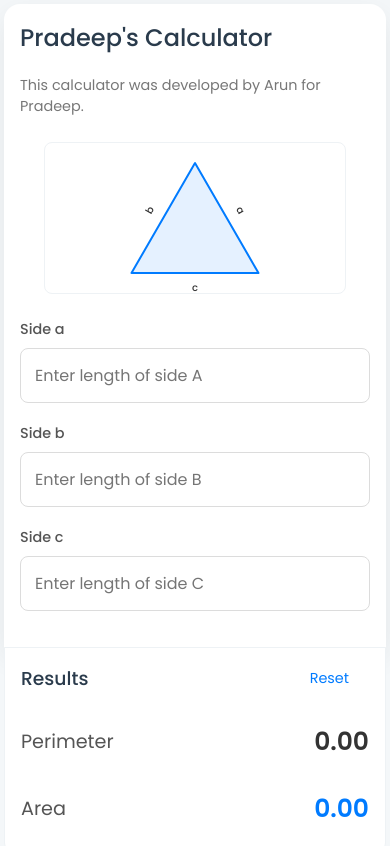
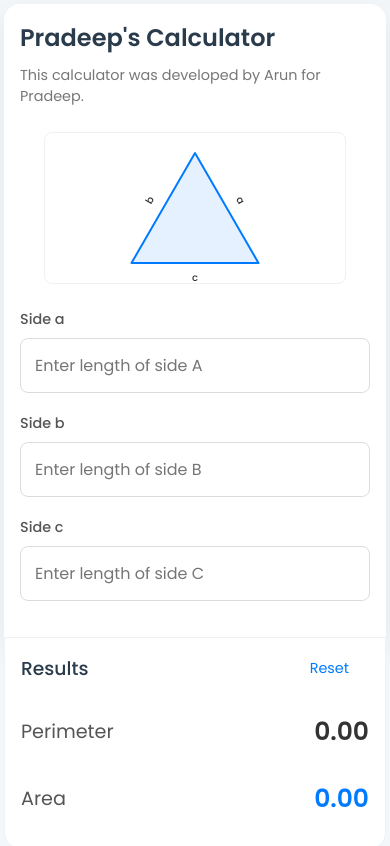
Before and after one commit to i-ap5/HeronsCalculator, a plain HTML site: page index.html in a window 390 px wide. Shown: the top 846 px of the page. Drawn offline with Linux system fonts and the light colour scheme.

Commit message:
UI fixes2

```diff
--- a/style.css
+++ b/style.css
@@ -140,6 +140,8 @@ h4 { font-weight: 500; color: #2a3b4c; margin-top: 0; margin-bottom: 5px; }
         text-align: center;
         font-size: 1.8em; /* Slightly smaller title for mobile */
     }
+    h2 { font-weight: 600; color: #2a3b4c; margin-top: 0; margin-bottom: 10px; }
+
 
     .calculator-grid {
         grid-template-columns: 1fr; /* Stack the columns */
```
